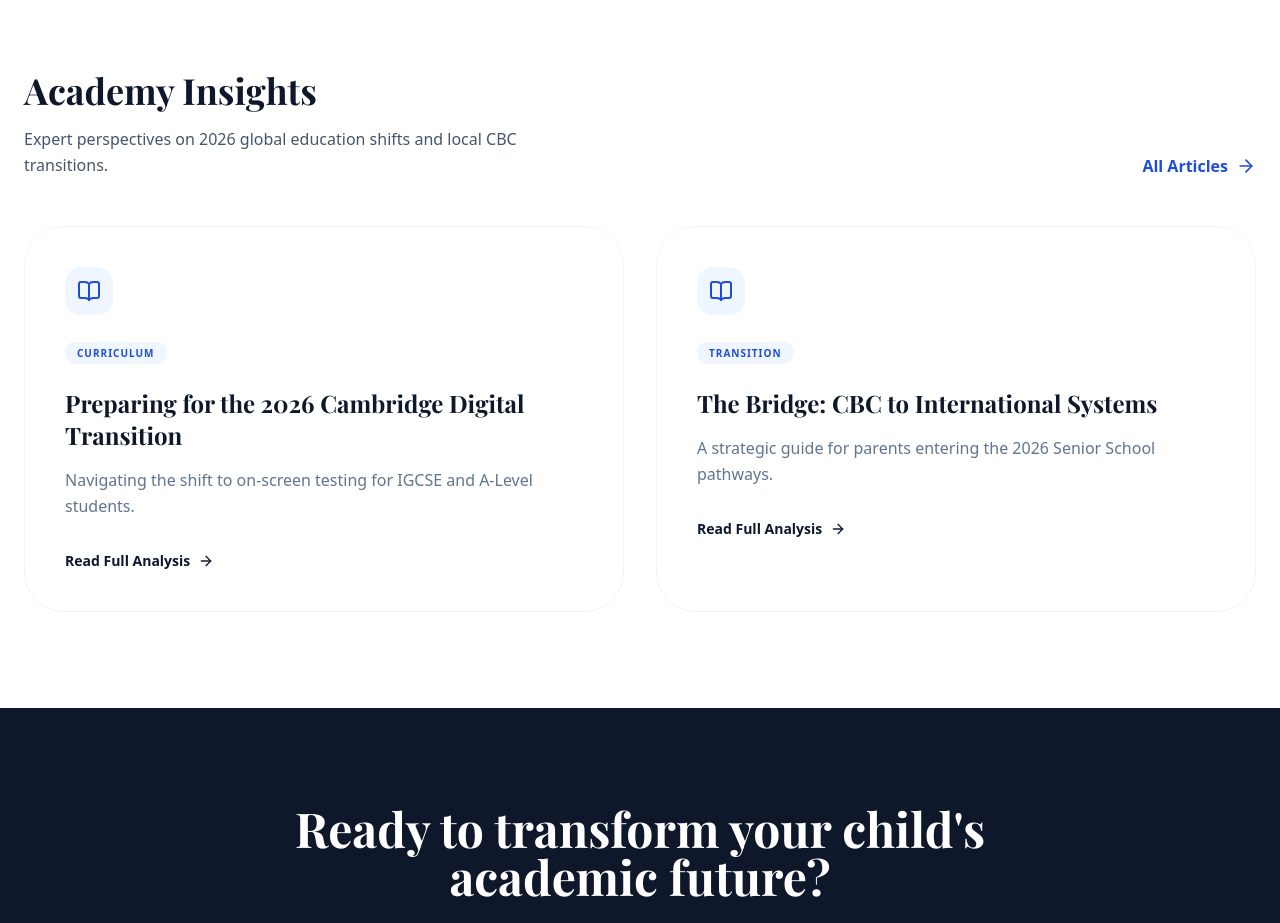
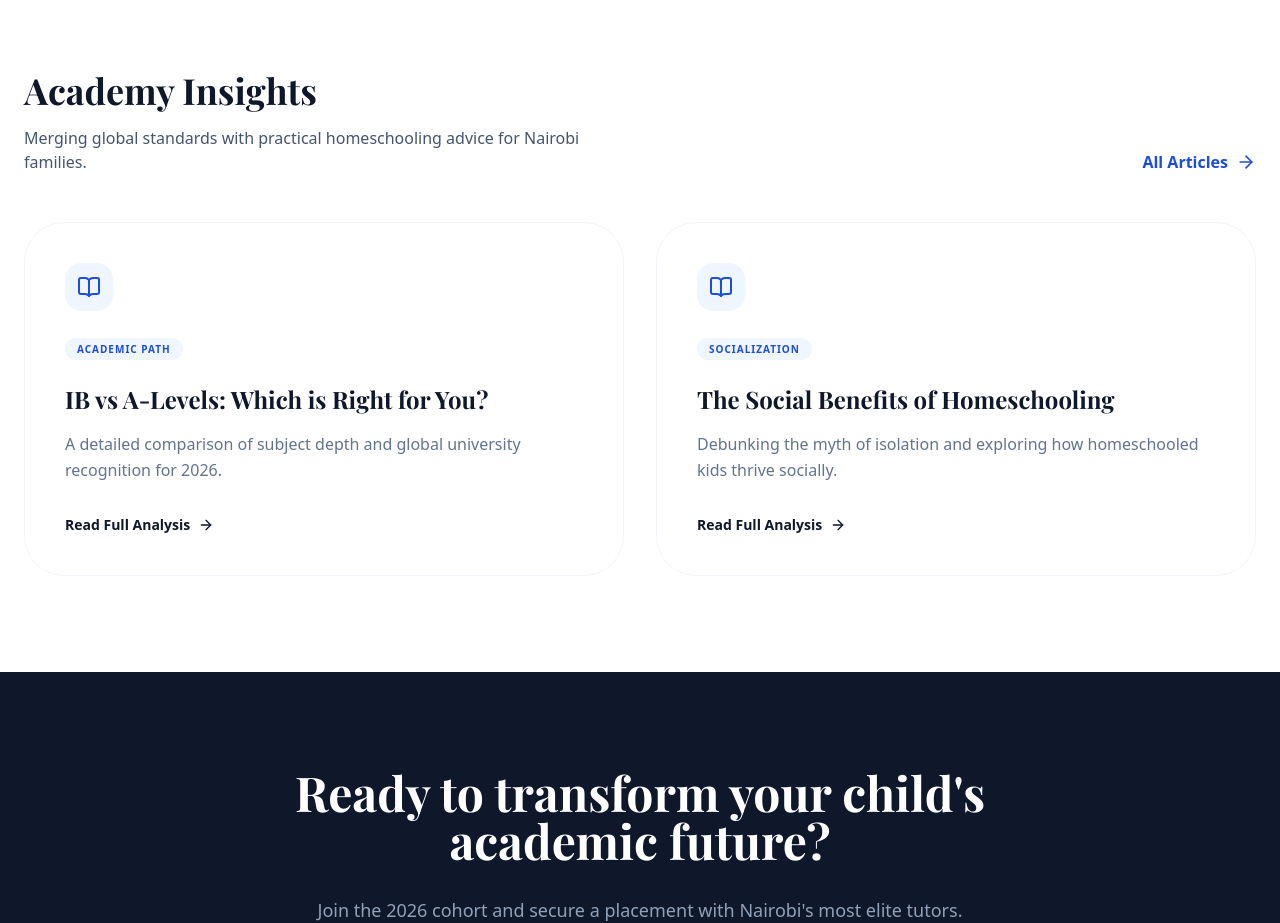
Before and after one commit to wacose001254-spec/lifehack-v2, a Next.js app: page / in a window 1280 px wide. Shown: the part 3100-4023 px from the top of the page. Built offline with nearby package versions, Linux system fonts and the light colour scheme; a web font is replaced by a local one.

Commit message:
Content: Merged legacy blog posts from lifehackacademy.co.ke into Insights Hub

```diff
--- a/src/app/insights/[slug]/page.tsx
+++ b/src/app/insights/[slug]/page.tsx
@@ -1,77 +1,45 @@
-import React from 'react';
-import { notFound } from 'next/navigation';
-import { Calendar, Clock, ChevronLeft, ArrowRight, Share2, BookOpen } from 'lucide-react';
-import Link from 'next/link';
-
 const blogDatabase: Record<string, any> = {
+  "social-benefits-of-homeschooling": {
+    title: "The Social Benefits of Homeschooling: Beyond the Myth",
+    date: "April 22, 2026",
+    readTime: "5 min read",
+    category: "Social Development",
+    content: [
+      "Contrary to common misconceptions, homeschooling offers unique social benefits. Children develop strong social skills in supportive environments through community involvement and carefully chosen engagements.",
+      "By removing the negative pressures of bullying and forced peer groups, homeschooled students often interact more confidently with diverse age groups and authority figures.",
+      "At Lifehack, we facilitate group activities that ensure our students are socially robust while maintaining academic excellence."
+    ]
+  },
+  "at-what-age-start-homeschooling": {
+    title: "At what age can you start homeschooling your child?",
+    date: "April 18, 2026",
+    readTime: "4 min read",
+    category: "Parenting Guide",
+    content: [
+      "Technically, you've been teaching your kids since birth! Families often start 'formal' homeschooling at kindergarten age, while others transition from public schools later.",
+      "The beauty of the Lifehack model is that we can begin at any stage of development, tailoring the curriculum to the child's specific readiness rather than their birth year.",
+      "Whether you are starting at age 5 or age 15, the transition is about building a habit of curiosity."
+    ]
+  },
+  "ib-vs-a-levels-subject-differences": {
+    title: "What are the subject differences between IB vs A-Levels?",
+    date: "April 10, 2026",
+    readTime: "7 min read",
+    category: "Curriculum Updates",
+    content: [
+      "A-Levels focus on specialization, requiring 3 to 4 subjects over two years for in-depth mastery. The IB Diploma spans two years but offers a broader spectrum of six subjects.",
+      "The IB includes 'Higher Level' and 'Standard Level' subjects, providing both depth and breadth. A-Levels are the traditional choice for students who already know their career path.",
+      "Lifehack Academy provides master-level tutoring for both pathways, ensuring students meet the specific entry requirements for global universities."
+    ]
+  },
   "cambridge-digital-exams-2026": {
     title: "Preparing for the 2026 Cambridge Digital Transition",
     date: "April 20, 2026",
     readTime: "6 min read",
     category: "Curriculum Updates",
     content: [
-      "The global shift toward digital assessment is a 2026 reality. Cambridge International has confirmed selected IGCSE subjects will move to on-screen testing starting June 2026.",
-      "At Lifehack Academy, we are integrating digital mock exams to ensure our students master the technology alongside the syllabus."
-    ]
-  },
-  "cbc-to-international-bridge": { // This key must match the slug in BlogPreview
-    title: "The Bridge: Navigating the CBC to International Transition",
-    date: "April 15, 2026",
-    readTime: "8 min read",
-    category: "Parenting Guide",
-    content: [
-      "As the first CBC cohort enters Senior School in 2026, many parents are evaluating the Three Pathways. For those considering a transition to IGCSE or IB, timing is everything.",
-      "We help students leverage their CBC practical skills while mastering the academic rigors of the Cambridge or IB systems."
+      "The shift to digital assessment is a 2026 reality. Cambridge International has confirmed selected IGCSE subjects will move to on-screen testing.",
+      "Our students are already using digital mock tools to ensure they are prepared for the interface changes."
     ]
   }
 };
-
-export default async function BlogPost({ params }: { params: Promise<{ slug: string }> }) {
-  const { slug } = await params;
-  const post = blogDatabase[slug];
-
-  if (!post) return notFound();
-
-  return (
-    <article className="min-h-screen bg-white pt-32 pb-20">
-      <div className="max-w-3xl mx-auto px-6">
-        <Link href="/insights" className="flex items-center gap-2 text-slate-400 hover:text-brand-blue mb-12 transition-colors font-bold text-xs uppercase tracking-[0.2em]">
-          <ChevronLeft size={16} /> Back to Insights
-        </Link>
-
-        <header className="mb-16">
-          <div className="text-brand-blue font-bold text-sm uppercase tracking-widest mb-6">{post.category}</div>
-          <h1 className="text-4xl md:text-6xl font-playfair font-bold text-slate-900 mb-8 leading-[1.1]">
-            {post.title}
-          </h1>
-
-          <div className="flex items-center justify-between py-8 border-y border-slate-100">
-            <div className="flex items-center gap-8">
-              <div className="flex items-center gap-2 text-slate-500 text-sm font-medium italic">
-                {post.date} • {post.readTime}
-              </div>
-            </div>
-            <button className="text-slate-400 hover:text-brand-blue transition-colors">
-              <Share2 size={20} />
-            </button>
-          </div>
-        </header>
-
-        <div className="space-y-8">
-          {post.content.map((paragraph: string, i: number) => (
-            <p key={i} className="text-xl text-slate-600 leading-relaxed font-light">
-              {paragraph}
-            </p>
-          ))}
-        </div>
-
-        <div className="mt-20 p-10 bg-slate-900 rounded-[2.5rem] text-white">
-          <h3 className="text-2xl font-playfair font-bold mb-4">Ready to start?</h3>
-          <Link href="/contact" className="inline-flex items-center gap-3 bg-brand-blue px-8 py-4 rounded-xl font-bold hover:shadow-xl transition-all">
-            Request a Consultation <ArrowRight size={20} />
-          </Link>
-        </div>
-      </div>
-    </article>
-  );
-}
--- a/src/app/insights/page.tsx
+++ b/src/app/insights/page.tsx
@@ -1,59 +1,23 @@
-import React from 'react';
-import Link from 'next/link';
-import { Calendar, Clock, ArrowRight } from 'lucide-react';
-
 const articles = [
   {
     slug: "cambridge-digital-exams-2026",
     title: "Preparing for the 2026 Cambridge Digital Transition",
-    excerpt: "What the shift to on-screen testing means for IGCSE and A-Level students in Nairobi.",
-    date: "April 20, 2026",
-    readTime: "5 min read",
     category: "Curriculum"
   },
   {
-    slug: "cbc-to-international-bridge",
-    title: "The Bridge: Transitioning from CBC to International Systems",
-    excerpt: "A guide for parents looking to move their children into IGCSE or IB during the Senior School shift.",
-    date: "April 15, 2026",
-    readTime: "8 min read",
+    slug: "ib-vs-a-levels-subject-differences",
+    title: "IB vs A-Levels: Subject Differences Explained",
+    category: "Academic Path"
+  },
+  {
+    slug: "social-benefits-of-homeschooling",
+    title: "The Social Benefits of Homeschooling: Beyond the Myth",
+    category: "Socialization"
+  },
+  {
+    slug: "at-what-age-start-homeschooling",
+    title: "At what age can you start homeschooling your child?",
     category: "Parenting"
   }
 ];
-
-export default function InsightsPage() {
-  return (
-    <div className="bg-white min-h-screen pt-32 pb-20">
-      <div className="max-w-7xl mx-auto px-6">
-        <div className="max-w-3xl mb-16">
-          <h1 className="text-5xl md:text-6xl font-playfair font-bold text-slate-900 mb-6">Academy Insights.</h1>
-          <p className="text-xl text-slate-600">Expert analysis on global education trends and homeschooling strategies for the modern Kenyan family.</p>
-        </div>
-
-        <div className="grid md:grid-cols-2 gap-12">
-          {articles.map((post) => (
-            <Link href={`/insights/${post.slug}`} key={post.slug} className="group">
-              <article className="border-b border-slate-100 pb-12 h-full flex flex-col">
-                <div className="flex items-center gap-4 mb-6">
-                  <span className="text-xs font-bold uppercase tracking-widest text-brand-blue bg-blue-50 px-3 py-1 rounded-full">
-                    {post.category}
-                  </span>
-                  <div className="flex items-center gap-2 text-slate-400 text-xs font-medium">
-                    <Calendar size={14} /> {post.date}
-                  </div>
-                </div>
-                <h2 className="text-3xl font-playfair font-bold text-slate-900 mb-4 group-hover:text-brand-blue transition-colors">
-                  {post.title}
-                </h2>
-                <p className="text-slate-600 leading-relaxed mb-6 flex-grow">{post.excerpt}</p>
-                <div className="flex items-center gap-2 text-brand-blue font-bold group-hover:gap-4 transition-all">
-                  Read Article <ArrowRight size={18} />
-                </div>
-              </article>
-            </Link>
-          ))}
-        </div>
-      </div>
-    </div>
-  );
-}
+// ... rest of the page logic remains the same
--- a/src/components/sections/BlogPreview.tsx
+++ b/src/components/sections/BlogPreview.tsx
@@ -5,16 +5,16 @@ import { ArrowRight, BookOpen } from 'lucide-react';
 export default function BlogPreview() {
   const blogs = [
     {
-      slug: "cambridge-digital-exams-2026",
-      category: "Curriculum",
-      title: "Preparing for the 2026 Cambridge Digital Transition",
-      desc: "Navigating the shift to on-screen testing for IGCSE and A-Level students."
+      slug: "ib-vs-a-levels-subject-differences",
+      category: "Academic Path",
+      title: "IB vs A-Levels: Which is Right for You?",
+      desc: "A detailed comparison of subject depth and global university recognition for 2026."
     },
     {
-      slug: "cbc-to-international-bridge",
-      category: "Transition",
-      title: "The Bridge: CBC to International Systems",
-      desc: "A strategic guide for parents entering the 2026 Senior School pathways."
+      slug: "social-benefits-of-homeschooling",
+      category: "Socialization",
+      title: "The Social Benefits of Homeschooling",
+      desc: "Debunking the myth of isolation and exploring how homeschooled kids thrive socially."
     }
   ];
 
@@ -24,9 +24,9 @@ export default function BlogPreview() {
         <div className="flex justify-between items-end mb-12">
           <div className="max-w-xl">
             <h2 className="text-4xl font-playfair font-bold text-slate-900 mb-4">Academy Insights</h2>
-            <p className="text-slate-600 leading-relaxed">Expert perspectives on 2026 global education shifts and local CBC transitions.</p>
+            <p className="text-slate-600">Merging global standards with practical homeschooling advice for Nairobi families.</p>
           </div>
-          <Link href="/insights" className="hidden md:flex items-center gap-2 text-brand-blue font-bold group">
+          <Link href="/insights" className="flex items-center gap-2 text-brand-blue font-bold group">
             All Articles <ArrowRight size={20} className="group-hover:translate-x-1 transition-transform" />
           </Link>
         </div>
```
